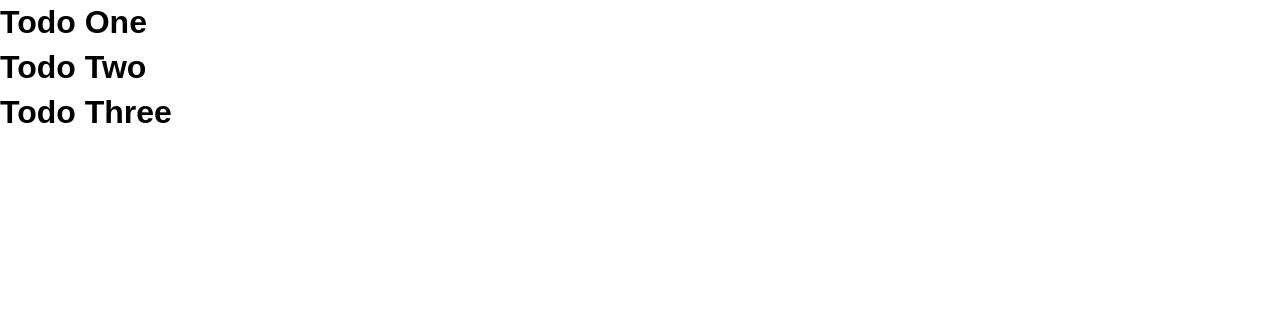
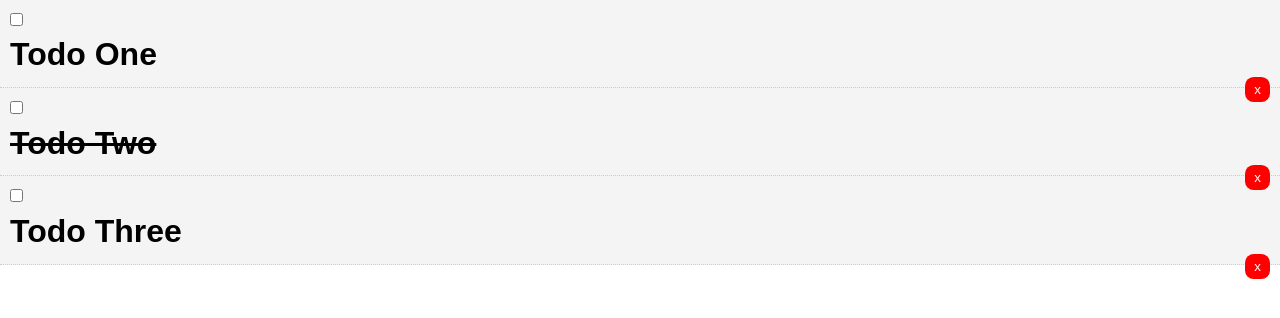
Before and after one commit to Temurbekk/a-todo, an Angular app: page / in a window 1280 px wide. Shown: the top 318 px of the page. Built offline with nearby package versions, Linux system fonts and the light colour scheme.

Commit message:
Add Todo

```diff
--- a/src/app/components/todo-item/todo-item.component.html
+++ b/src/app/components/todo-item/todo-item.component.html
@@ -1,3 +1,5 @@
-<div>
+<div [ngClass]="setClasses()">
+  <input type="checkbox" />
   <h1>{{ todo.title }}</h1>
+  <button class="del">x</button>
 </div>
--- a/src/app/components/todo-item/todo-item.component.scss
+++ b/src/app/components/todo-item/todo-item.component.scss
@@ -0,0 +1,19 @@
+.del {
+  background: #ff0000;
+  color: #fff;
+  border: none;
+  padding: 5px 9px;
+  border-radius: 35%;
+  cursor: pointer;
+  float: right;
+}
+
+.todo {
+  background: #f4f4f4;
+  padding: 10px;
+  border-bottom: 1px #ccc dotted;
+}
+
+.is-complete {
+  text-decoration: line-through;
+}
--- a/src/app/components/todo-item/todo-item.component.ts
+++ b/src/app/components/todo-item/todo-item.component.ts
@@ -12,4 +12,13 @@
   constructor() {}
 
   ngOnInit(): void {}
+
+  setClasses(): object {
+    let classes = {
+      todo: true,
+      'is-complete': this.todo.completed,
+    };
+
+    return classes;
+  }
 }
```
Also changed, not shown: tsconfig.json (+2 -5 lines).
